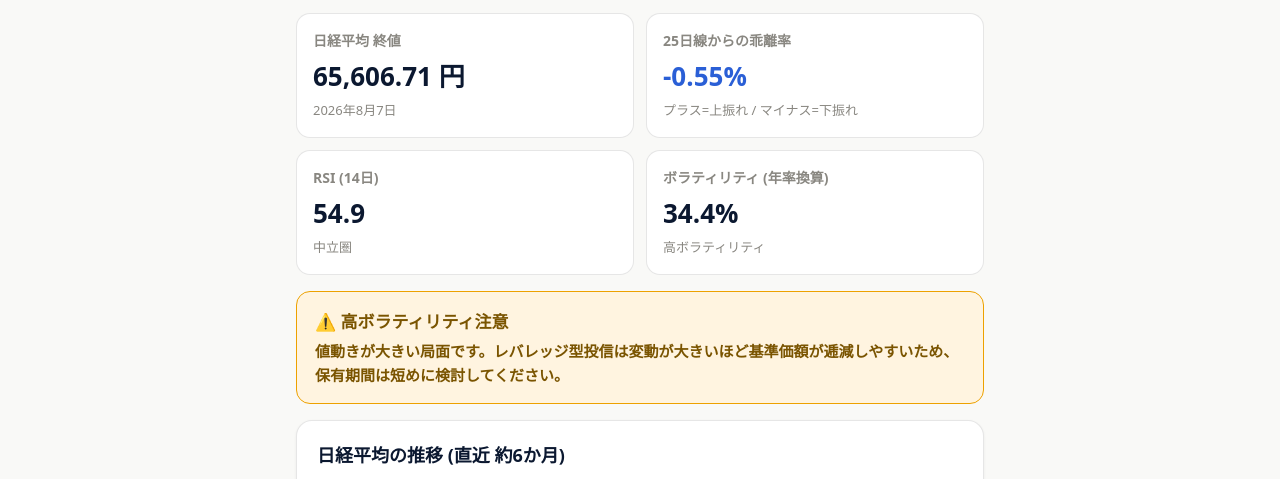
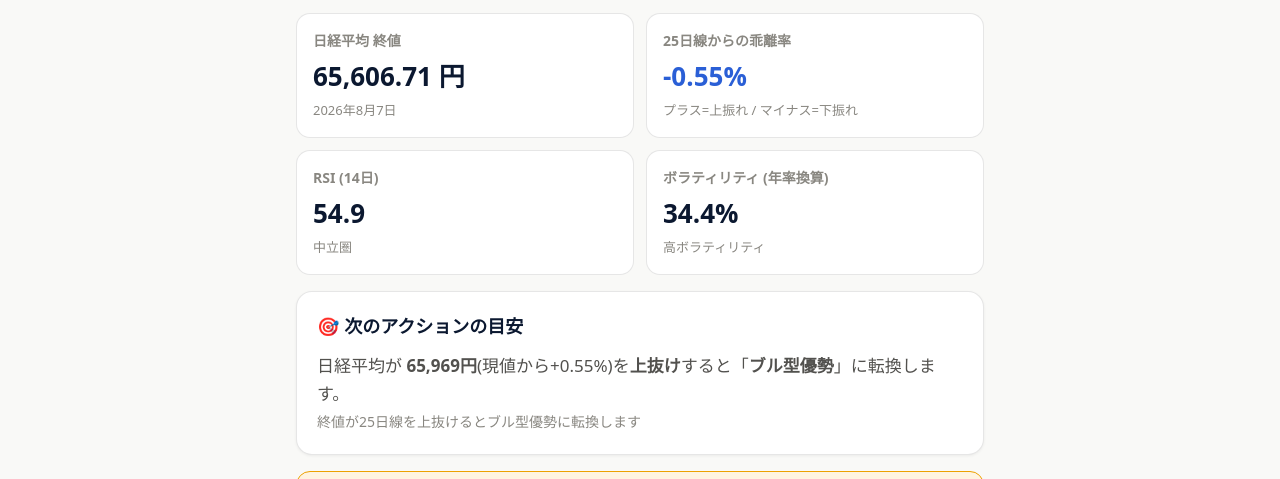
Before and after one commit to suu-f/nikkei-bull-bear, a plain HTML site: page index.html in a window 1280 px wide. Shown: the part 303-782 px from the top of the page. Drawn offline with Linux system fonts and the light colour scheme.

Commit message:
feat: 様子見時に転換の目安(次のトリガー水準)を表示
トレンドが判定保留の場合に、終値が25日線をどちらに抜けると
シグナルが転換するかを具体的な価格・乖離率で提示する。

```diff
--- a/data/latest.json
+++ b/data/latest.json
@@ -1,5 +1,5 @@
 {
-  "updatedAt": "2026-08-08T13:17:43.521Z",
+  "updatedAt": "2026-08-08T13:42:56.350Z",
   "asOfDate": "2026-08-07",
   "price": 65606.71,
   "sma25": 65968.71,
@@ -11,6 +11,13 @@
   "overheat": "neutral",
   "highVol": true,
   "crossSignal": null,
+  "nextTrigger": {
+    "direction": "above",
+    "level": 65968.71,
+    "distancePct": 0.55,
+    "resultingSignal": "bull",
+    "note": "終値が25日線を上抜けるとブル型優勢に転換します"
+  },
   "signal": "wait",
   "headline": "様子見(トレンド不明瞭)",
   "rationale": "終値・25日線・75日線の並びが揃っておらず、方向感がはっきりしません。",
--- a/index.html
+++ b/index.html
@@ -282,6 +282,11 @@
     </div>
   </div>
 
+  <div class="card" id="triggerCard" hidden>
+    <h2>🎯 次のアクションの目安</h2>
+    <div id="triggerText" style="font-size:17px; color:var(--text-secondary);"></div>
+  </div>
+
   <div class="warn-box" id="crossBox" hidden>
     <div class="title">⚡ クロスシグナル発生</div>
     <div id="crossText"></div>
@@ -369,6 +374,16 @@ function render(data) {
   document.getElementById("statVol").textContent =
     data.vol25AnnualizedPct != null ? data.vol25AnnualizedPct.toFixed(1) + "%" : "—";
   document.getElementById("statVolSub").textContent = data.highVol ? "高ボラティリティ" : "平常水準";
+
+  if (data.nextTrigger) {
+    const t = data.nextTrigger;
+    const card = document.getElementById("triggerCard");
+    card.hidden = false;
+    const dirLabel = t.direction === "above" ? "上抜け" : "下抜け";
+    const signalLabel = t.resultingSignal === "bull" ? "ブル型優勢" : "ベア型優勢";
+    document.getElementById("triggerText").innerHTML =
+      `日経平均が <b>${fmtNum(t.level, 0)}円</b>(現値から${t.distancePct >= 0 ? "+" : ""}${t.distancePct}%)を<b>${dirLabel}</b>すると「<b>${signalLabel}</b>」に転換します。<br><span style="color:var(--text-muted); font-size:14px;">${t.note}</span>`;
+  }
 
   if (data.crossSignal) {
     const box = document.getElementById("crossBox");
```
Also changed, not shown: scripts/fetch-and-compute.mjs (+22 -0 lines).
